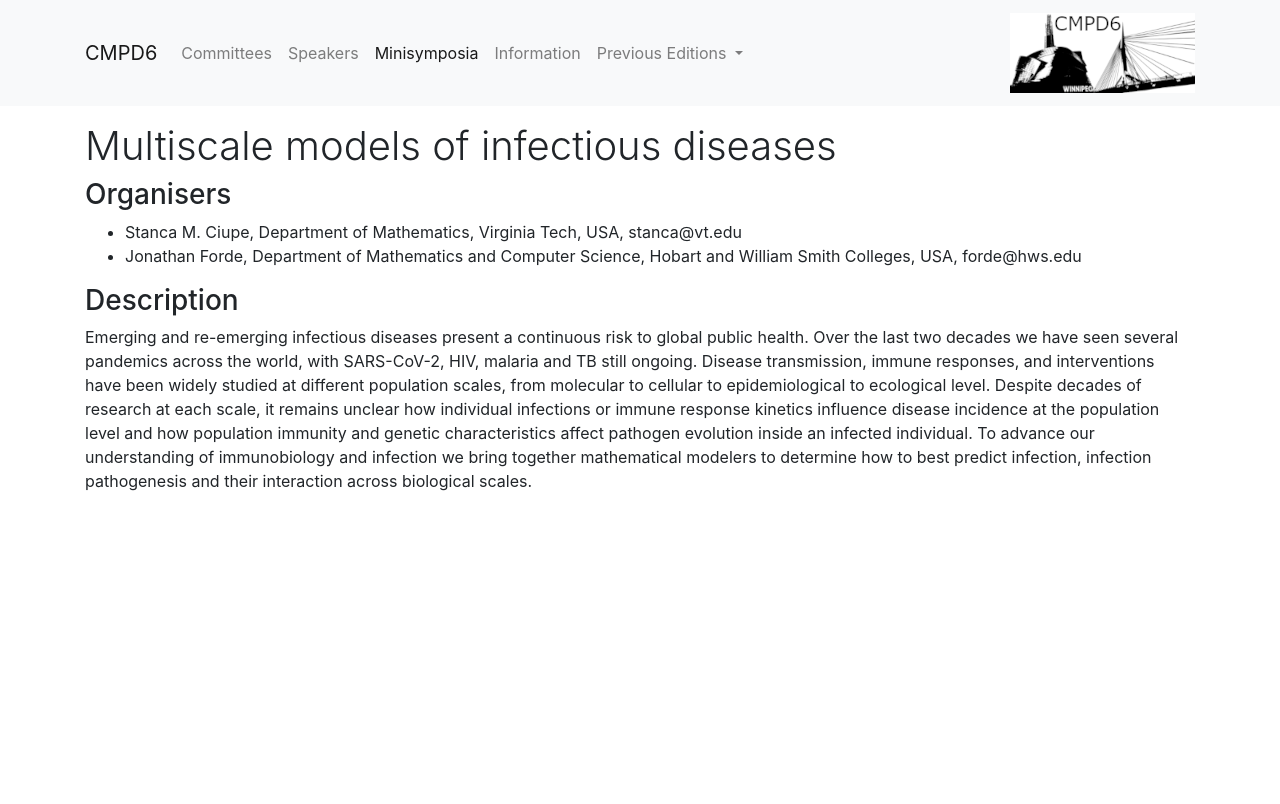
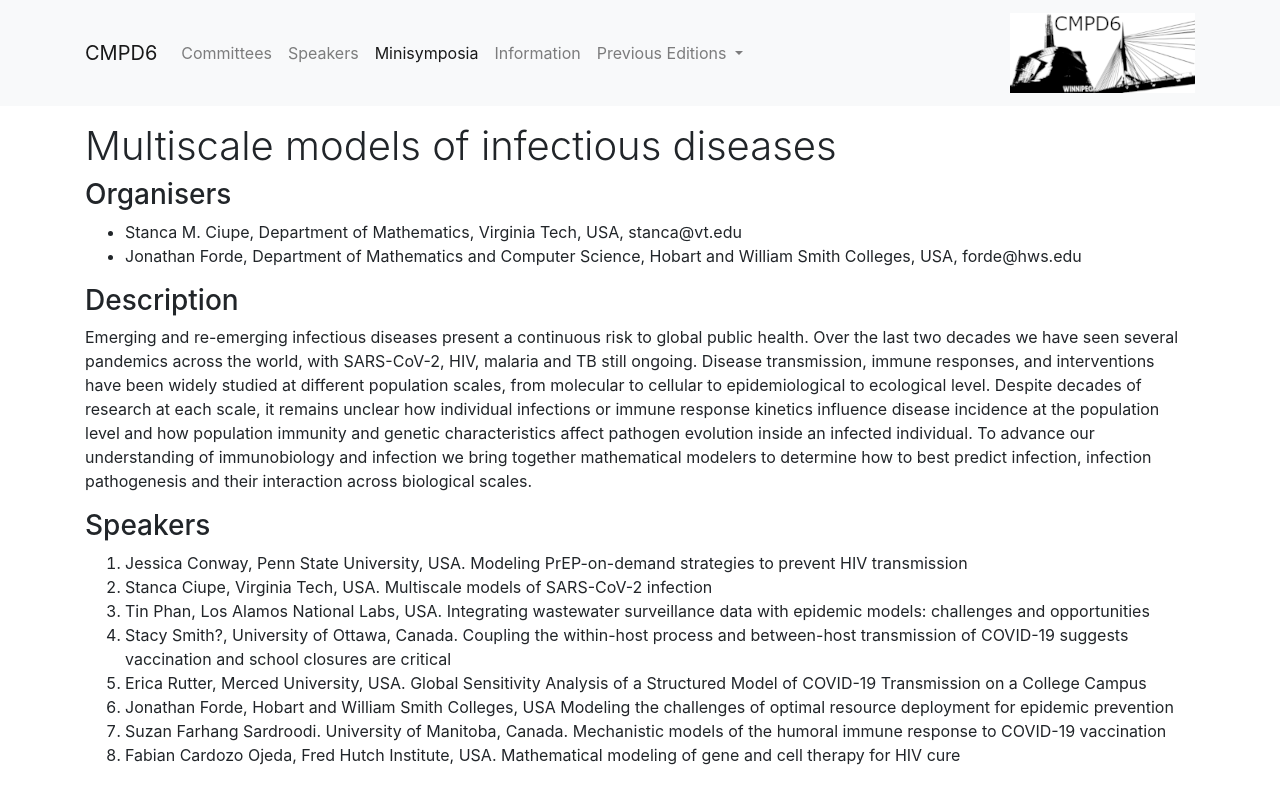
Before and after one commit to cmpd6/cmpd6.github.io, a Jekyll site: the page built from _minisymposia/multiscale-models-of-infectious-diseases.md, in a window 1280 px wide. Shown: the top 804 px of the page. Built offline with Jekyll 4.4.1, drawn with Linux system fonts in a browser that asks for light colours.

Commit message:
update minisymposia

```diff
--- a/_minisymposia/multiscale-models-of-infectious-diseases.md
+++ b/_minisymposia/multiscale-models-of-infectious-diseases.md
@@ -12,3 +12,15 @@ hide: no
 ### Description
 
 Emerging and re-emerging infectious diseases present a continuous risk to global public health. Over the last two decades we have seen several pandemics across the world, with SARS-CoV-2, HIV, malaria and TB still ongoing. Disease transmission, immune responses, and interventions have been widely studied at different population scales, from molecular to cellular to epidemiological to ecological level. Despite decades of research at each scale, it remains unclear how individual infections or immune response kinetics influence disease incidence at the population level and how population immunity and genetic characteristics affect pathogen evolution inside an infected individual. To advance our understanding of immunobiology and infection we bring together mathematical modelers to determine how to best predict infection, infection pathogenesis and their interaction across biological scales.
+
+### Speakers
+
+1. Jessica Conway, Penn State University, USA. Modeling PrEP-on-demand strategies to prevent HIV transmission
+2. Stanca Ciupe, Virginia Tech, USA. Multiscale models of SARS-CoV-2 infection
+3. Tin Phan, Los Alamos National Labs, USA. Integrating wastewater surveillance data with epidemic models: challenges and opportunities
+4. Stacy Smith?, University of Ottawa, Canada. Coupling the within-host process and between-host transmission of COVID-19 suggests vaccination and school closures are critical
+5. Erica Rutter, Merced University, USA. Global Sensitivity Analysis of a Structured Model of COVID-19 Transmission on a College Campus
+6. Jonathan Forde, Hobart and William Smith Colleges, USA Modeling the challenges of optimal resource deployment for epidemic prevention
+7. Suzan Farhang Sardroodi. University of Manitoba, Canada.
+ Mechanistic models of the humoral immune response to COVID-19 vaccination
+8. Fabian Cardozo Ojeda, Fred Hutch Institute, USA. Mathematical modeling of gene and cell therapy for HIV cure
```
Also changed, not shown: _minisymposia/real-time-epidemiology-in-various-geographic-scales.md (+7 -0 lines).
